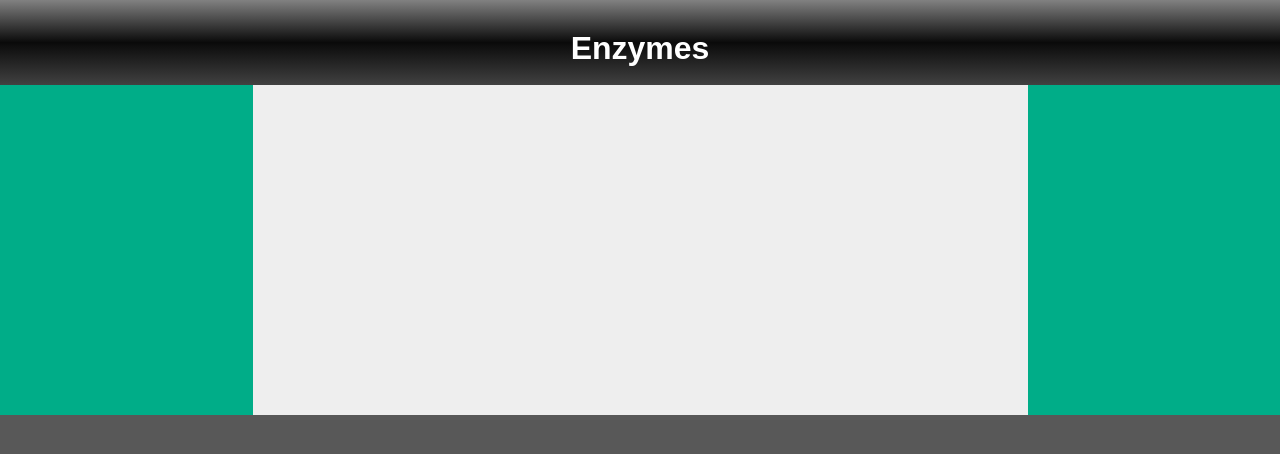
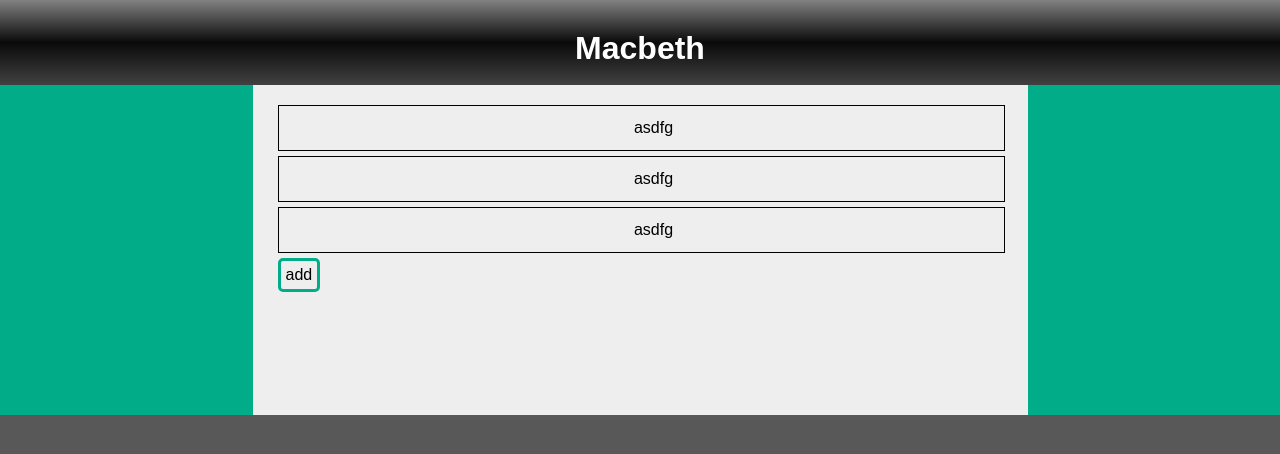
Before and after one commit to Kmek/Macbeth-CYOA, a plain HTML site: page index.html in a window 1280 px wide. Drawn offline with Linux system fonts and the light colour scheme.

Commit message:
Add basic loadscene function

```diff
--- a/index.html
+++ b/index.html
@@ -4,19 +4,21 @@
     <meta charset="UTF-8">
     <link rel="stylesheet" type="text/css" href="styles.css">
     <link rel="icon" href="http://cdn.onlinewebfonts.com/svg/img_425896.png">
-    <title>Enzymes</title>
+    <title>Macbeth</title>
 </head>
 
 <body>
     <div id="header">
-        <h1>Enzymes</h1>
+        <h1>Macbeth</h1>
     </div>
 
     <div id="pageBackground">
         <div id="page">
             <div id="story"></div>
 
-            <div id="buttons"></div>
+            <div id="buttons">
+                <button onclick="loadScene(scenes.testScene)">add</button>
+            </div>
 
             <div id="pauseBtn"></div>
         </div>
--- a/scenes.js
+++ b/scenes.js
@@ -1,5 +1,8 @@
 // All Macbeth scenes are stored in the scenes variable
 
 var scenes = {
-
+    testScene: {
+        description: "asdfg",
+        options: ["asdfg1", "asdfg2", "etc"]
+    },
 }
--- a/script.js
+++ b/script.js
@@ -1,3 +1,22 @@
 // Main JS for the Macbeth Choose Your Own Adventure
 
-//******************** asdfg ********************//
+//******************** Constants ********************//
+const storyDiv = document.getElementById("story")
+const buttonDiv = document.getElementById("buttons")
+
+//******************** Load Scene Button ********************//
+function loadScene(scene) {
+    console.log(scene)
+    var newDiv = document.createElement("div")
+    newDiv.setAttribute("class", "row")
+
+    var storyText = document.createElement("p")
+    storyText.innerHTML = scene.description
+    newDiv.append(storyText)
+
+    storyDiv.append(newDiv)
+}
+
+loadScene(scenes.testScene)
+loadScene(scenes.testScene)
+loadScene(scenes.testScene)
--- a/styles.css
+++ b/styles.css
@@ -44,12 +44,6 @@ body {
 	margin-right: auto;
 	padding: 15px 25px;
 	text-align: left;
-}
-
-.row {
-    width: 100%;
-    height: auto;
-    padding: 5px 0;
 }
 
 /********** Footer **********/
@@ -224,3 +218,16 @@ canvas {
 	margin-top: 10px;
 	margin-bottom: 10px;
 }
+
+/********** Story Components **********/
+.row {
+    width: 100%;
+    height: auto;
+	padding: 5px 0;
+	border: 1px solid black;
+	margin: 5px 0;
+}
+
+.row p {
+	text-align: center;
+}
```
